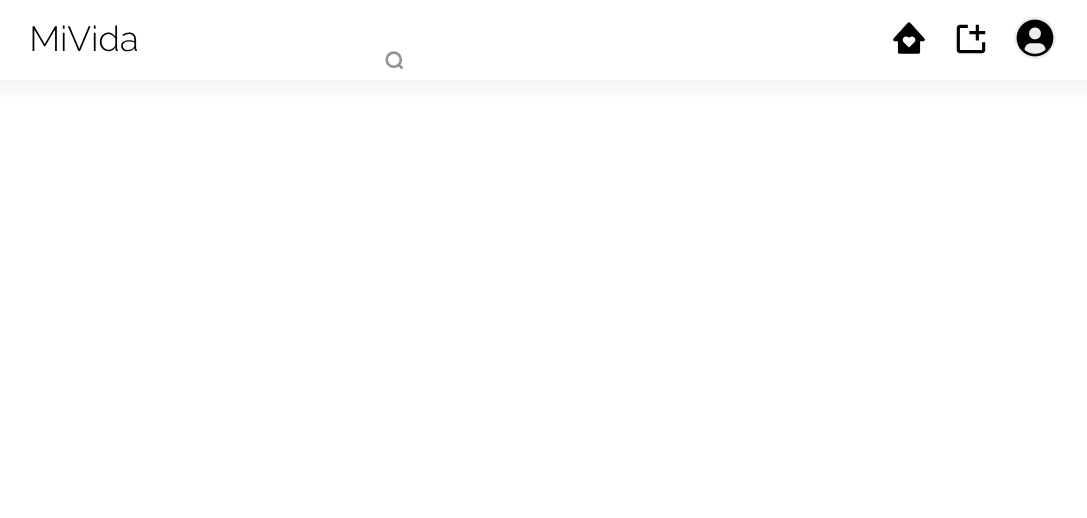
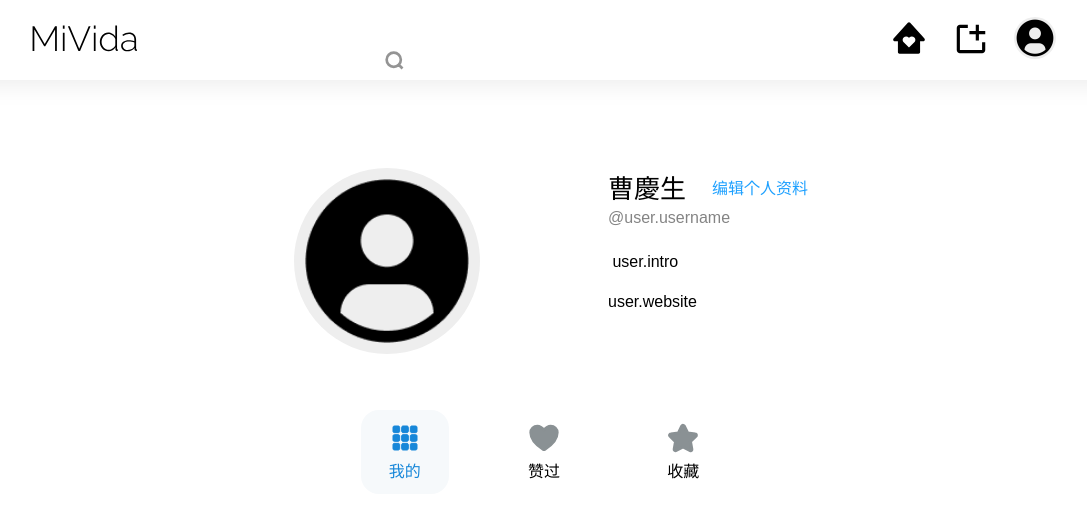
Before and after one commit to Jonathanbir/vue-instagram, a Vue app: page /profile in a window 1280 px wide. Before the commit this address had no page. Shown: the top 518 px of the page, without its empty margins (96-1183 px from the left). Built offline with nearby package versions, Linux system fonts and the light colour scheme.

Commit message:
commit: add  Profile & Edit & SearchPage

```diff
--- a/package.json
+++ b/package.json
@@ -9,7 +9,8 @@
   "dependencies": {
     "vue": "^3.2.41",
     "vue-router": "^4.1.6",
-    "vue-slick": "^1.2.0"
+    "vue-slick": "^1.2.0",
+    "vuex": "^4.1.0"
   },
   "devDependencies": {
     "@vitejs/plugin-vue": "^3.1.2",
--- a/src/pages/HomePage.vue
+++ b/src/pages/HomePage.vue
@@ -9,7 +9,6 @@
 </template>
 
 <script setup>
-import TheIcon from "../components/TheIcon.vue";
 import PostDetailsVue from "../components/PostDetails.vue";
 import PostList from "../components/PostList.vue";
 import PostItem from "../components/PostItem.vue";
--- /dev/null
+++ b/src/pages/ProfileEdittingPage.vue
@@ -0,0 +1,137 @@
+<template>
+  <div>
+    <h2 class="title">编辑个人资料</h2>
+    <div class="changeAvatar">
+      <TheAvatar :width="48" :height="48" :src="profileData.avatar" />
+      <TheButton>修改头像</TheButton>
+      <input type="file" class="inputFile" @change="uploadAvatar" />
+    </div>
+    <form class="profileForm" @submit.prevent="updateUser">
+      <label for="username">用户名：</label>
+      <input type="text" v-model="profileData.username" />
+      <label for="name">昵称：</label>
+      <input type="text" v-model="profileData.name" />
+      <label for="intro">简介：</label>
+      <textarea rows="12" v-model="profileData.intro"></textarea>
+      <label for="mobilePhone">手机号：</label>
+      <input type="text" v-model="profileData.mobilePhone" />
+      <label>性别：</label>
+      <div class="genderRadios">
+        <input
+          type="radio"
+          name="gender"
+          id="M"
+          value="M"
+          v-model="profileData.gender"
+        />
+        男
+        <input
+          type="radio"
+          name="gender"
+          id="F"
+          value="F"
+          v-model="profileData.gender"
+        />
+        女
+      </div>
+      <label for="website">网站：</label>
+      <input type="text" v-model="profileData.website" />
+      <div class="actions">
+        <TheButton type="reset" reverse @click.prevent="router.push('/profile')"
+          >取消</TheButton
+        >
+        <TheButton type="submit">确认</TheButton>
+      </div>
+    </form>
+  </div>
+</template>
+<script setup>
+import TheButton from "../components/TheButton.vue";
+import TheAvatar from "../components/TheAvatar.vue";
+import { useStore } from "vuex";
+import { computed, reactive } from "vue";
+// import { uploadFile } from "../apis/file";
+import { useRouter } from "vue-router";
+
+const store = useStore();
+const router = useRouter();
+
+// const user = computed(() => store.state.user.user);
+// const profileData = reactive({
+//   avatar: user.value.avatar,
+//   username: user.value.username,
+//   name: user.value.name,
+//   intro: user.value.intro,
+//   mobilePhone: user.value.mobilePhone,
+//   gender: user.value.gender,
+//   website: user.value.website,
+// });
+
+const profileData = {
+  avatar: "user",
+  username: "user",
+  name: "user",
+  intro: "user",
+  mobilePhone: "user",
+  gender: "user",
+  website: "user",
+};
+async function uploadAvatar(e) {
+  const file = e.target.files[0];
+  // const url = await uploadFile(file);
+  const url = "...";
+  profileData.avatar = url;
+}
+
+async function updateUser() {
+  await store.dispatch("updateUser", profileData);
+  router.push("/profile");
+}
+</script>
+<style scoped>
+.title {
+  margin-bottom: 42px;
+  font-size: 24px;
+  font-weight: 600;
+}
+
+.changeAvatar {
+  display: flex;
+  align-items: center;
+  position: relative;
+}
+
+.changeAvatar .button {
+  margin-left: 26px;
+}
+
+.inputFile {
+  opacity: 0;
+  position: absolute;
+  cursor: pointer;
+  top: 0;
+  bottom: 0;
+}
+
+.profileForm {
+  display: grid;
+  grid-template-columns: max-content 1fr;
+  row-gap: 32px;
+  column-gap: 10px;
+  margin-top: 38px;
+}
+
+.profileForm > label {
+  grid-column: 1 / 2;
+  justify-self: end;
+  position: relative;
+  top: 6px;
+}
+
+.profileForm .actions {
+  grid-column: 1 / 3;
+  justify-self: end;
+  display: flex;
+  gap: 16px;
+}
+</style>
--- /dev/null
+++ b/src/pages/ProfilePage.vue
@@ -0,0 +1,193 @@
+<template>
+  <div>
+    <div class="profileContainer">
+      <TheAvatar :width="186" :height="186" />
+      <div class="profile">
+        <p class="name">
+          <!-- <span>{{ user.name }}</span
+          > -->
+          <span>曹慶生</span>
+          <router-link to="/profile/edit">编辑个人资料</router-link>
+        </p>
+        <!-- <p class="handle">@{{ user.username }}</p> -->
+        <p class="handle">@user.username</p>
+        <div class="description">
+          <pre> user.intro </pre>
+        </div>
+        <!-- <p class="website">{{ user.website }}</p> -->
+        <p class="website">user.website</p>
+      </div>
+    </div>
+    <div class="tabs">
+      <div
+        v-for="(tab, index) in tabs"
+        class="tab"
+        :class="{ active: index === currentTab }"
+        :key="index"
+        @click="currentTab = index"
+      >
+        <TheIcon :icon="tab.icon" />
+        <p>{{ tab.label }}</p>
+      </div>
+    </div>
+    <!-- <div class="tabContent">
+      <p>{{ myPosts[currentTab].length }}</p>
+      <div class="posts">
+        <img
+          v-for="post in myPosts[currentTab]"
+          :src="post.image"
+          :key="post.id"
+          class="postImage"
+        />
+      </div>
+    </div> -->
+  </div>
+</template>
+<script setup>
+import TheIcon from "../components/TheIcon.vue";
+import TheAvatar from "../components/TheAvatar.vue";
+import { useStore } from "vuex";
+import { computed, ref, reactive, watch } from "vue";
+// import { loadPostsByMe, loadPostsLikedOrFavoredByMe } from "../apis/post";
+
+const store = useStore();
+
+// const user = computed(() => store.state.user.user);
+
+const tabs = ref([
+  {
+    label: "我的",
+    icon: "posts",
+  },
+  {
+    label: "赞过",
+    icon: "like",
+  },
+  {
+    label: "收藏",
+    icon: "favorite",
+  },
+]);
+
+const currentTab = ref(0);
+
+const myPosts = reactive({
+  0: [],
+  1: [],
+  2: [],
+});
+
+// watch(
+//   currentTab,
+//   async () => {
+//     switch (currentTab.value) {
+//       case 0:
+//         if (myPosts[0].length === 0) {
+//           myPosts[0] = await loadPostsByMe();
+//         }
+//         break;
+//       case 1:
+//         if (myPosts[1].length === 0) {
+//           myPosts[1] = await loadPostsLikedOrFavoredByMe();
+//         }
+//         break;
+//       case 2:
+//         if (myPosts[2].length === 0) {
+//           myPosts[2] = await loadPostsLikedOrFavoredByMe("favors");
+//         }
+//         break;
+//       default:
+//         return;
+//     }
+//   },
+//   { immediate: true }
+// );
+</script>
+<style scoped>
+.profileContainer {
+  display: grid;
+  grid-template-columns: 1fr 1fr;
+  column-gap: 10vw;
+}
+
+.avatar {
+  justify-self: end;
+}
+
+.profile .name {
+  display: flex;
+  align-items: center;
+}
+
+.profile .name > span {
+  font-size: 26px;
+}
+.profile .name > a {
+  color: #1da0ff;
+  text-decoration: none;
+  margin-left: 26px;
+}
+.profile .handle {
+  margin-top: 4px;
+  color: #848484;
+}
+
+.profile .description {
+  margin-top: 26px;
+  margin-bottom: 22px;
+}
+
+.tabs {
+  display: grid;
+  grid-template-columns: repeat(3, 88px);
+  column-gap: 4vw;
+  justify-content: center;
+
+  margin-top: 7vmin;
+  margin-bottom: 20px;
+}
+
+.tab {
+  text-align: center;
+  padding: 12px 0;
+  cursor: pointer;
+}
+.tab > svg {
+  width: 32px;
+  height: 32px;
+  stroke: #8a9194;
+  fill: #8a9194;
+}
+
+.tab.active {
+  background: #f6f9fb;
+  border-radius: 18px;
+}
+
+.tab.active > svg {
+  stroke: #1787d9;
+  fill: #1787d9;
+}
+.tab.active > p {
+  color: #1787d9;
+}
+
+.tabContent > p {
+  text-align: center;
+  font-weight: 600;
+  margin-bottom: 32px;
+}
+
+.posts {
+  display: grid;
+  grid-template-columns: 1fr 1fr 1fr;
+  gap: 40px;
+}
+
+.postImage {
+  width: 100%;
+  height: 321px;
+  background: #eee;
+  object-fit: cover;
+}
+</style>
--- /dev/null
+++ b/src/pages/SearchPage.vue
@@ -0,0 +1,28 @@
+<template>
+  <div>
+    <h2 class="title">搜索结果：planet</h2>
+    <PostList>
+      <PostItem v-for="n in 10" />
+    </PostList>
+  </div>
+</template>
+<script setup>
+import PostList from "../components/PostList.vue";
+import PostItem from "../components/PostItem.vue";
+import { computed } from "vue";
+import { useStore } from "vuex";
+import { useRoute } from "vue-router";
+
+const store = useStore();
+const searchResult = computed(() => store.state.post.searchResult);
+
+const route = useRoute();
+const term = computed(() => route.params.term);
+</script>
+<style scoped>
+.title {
+  font-weight: 600;
+  font-size: 24px;
+  margin-bottom: 44px;
+}
+</style>
--- a/src/routes.js
+++ b/src/routes.js
@@ -1,7 +1,7 @@
 import HomePage from "./pages/HomePage.vue";
-// import SearchPage from "./pages/SearchPage.vue";
-// import ProfilePage from "./pages/ProfilePage.vue";
-// import ProfileEdittingPage from "./pages/ProfileEdittingPage.vue";
+import SearchPage from "./pages/SearchPage.vue";
+import ProfilePage from "./pages/ProfilePage.vue";
+import ProfileEdittingPage from "./pages/ProfileEdittingPage.vue";
 // import LoginPage from "./pages/LoginPage.vue";
 import { createRouter, createWebHistory } from "vue-router";
 // import { getJwtToken } from "./apis/auth";
@@ -12,21 +12,21 @@ const routes = [
     name: "home",
     component: HomePage,
   },
-  // {
-  //   path: "/search_result",
-  //   name: "search_result",
-  //   component: SearchPage,
-  // },
-  // {
-  //   path: "/profile",
-  //   name: "profile",
-  //   component: ProfilePage,
-  // },
-  // {
-  //   path: "/profile/edit",
-  //   name: "profileEdit",
-  //   component: ProfileEdittingPage,
-  // },
+  {
+    path: "/search_result",
+    name: "search_result",
+    component: SearchPage,
+  },
+  {
+    path: "/profile",
+    name: "profile",
+    component: ProfilePage,
+  },
+  {
+    path: "/profile/edit",
+    name: "profileEdit",
+    component: ProfileEdittingPage,
+  },
   // {
   //   path: "/login",
   //   name: "login",
```
Also changed, not shown: 1 other file (tests, documents, lock files or other folders).
